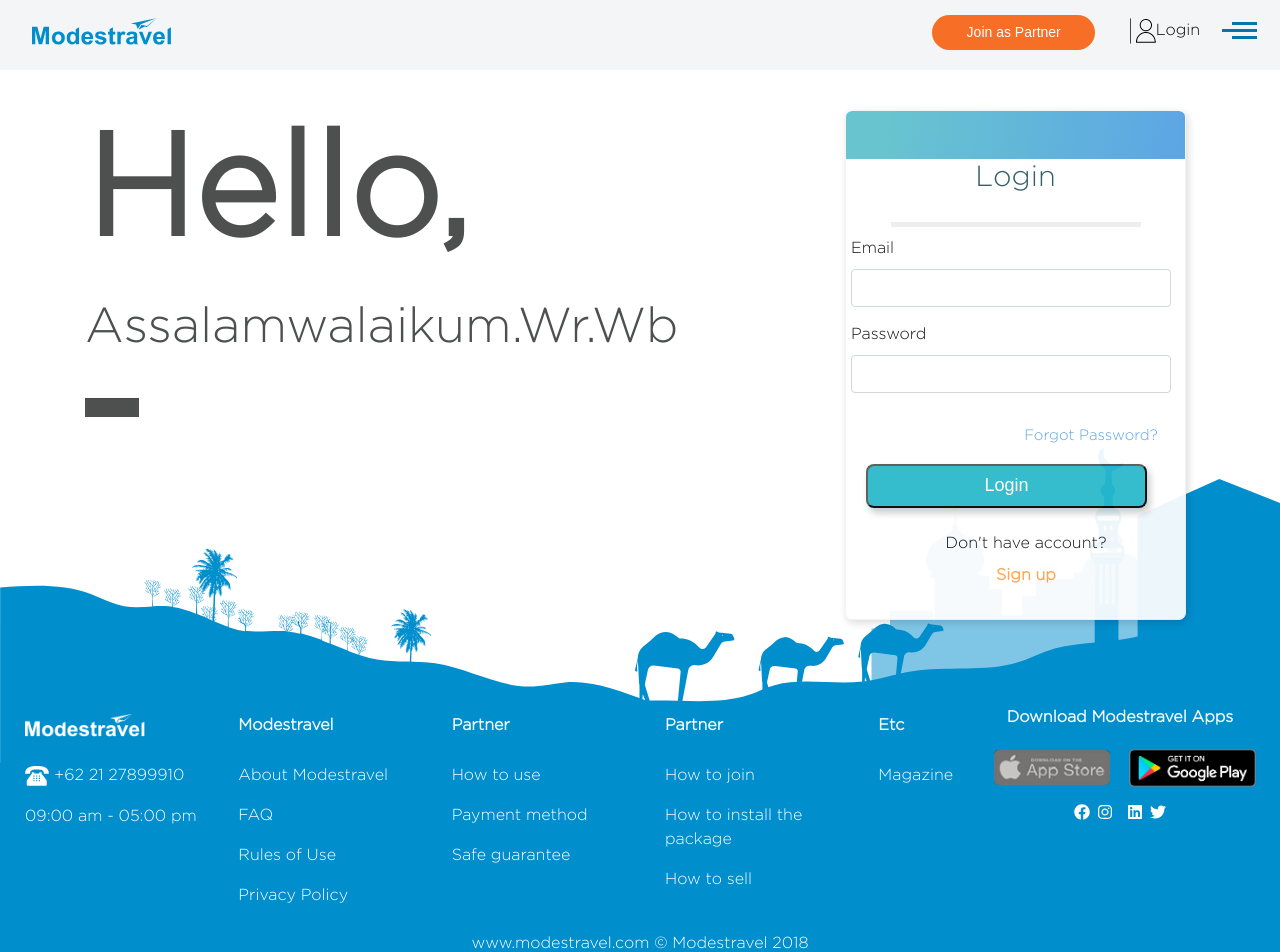
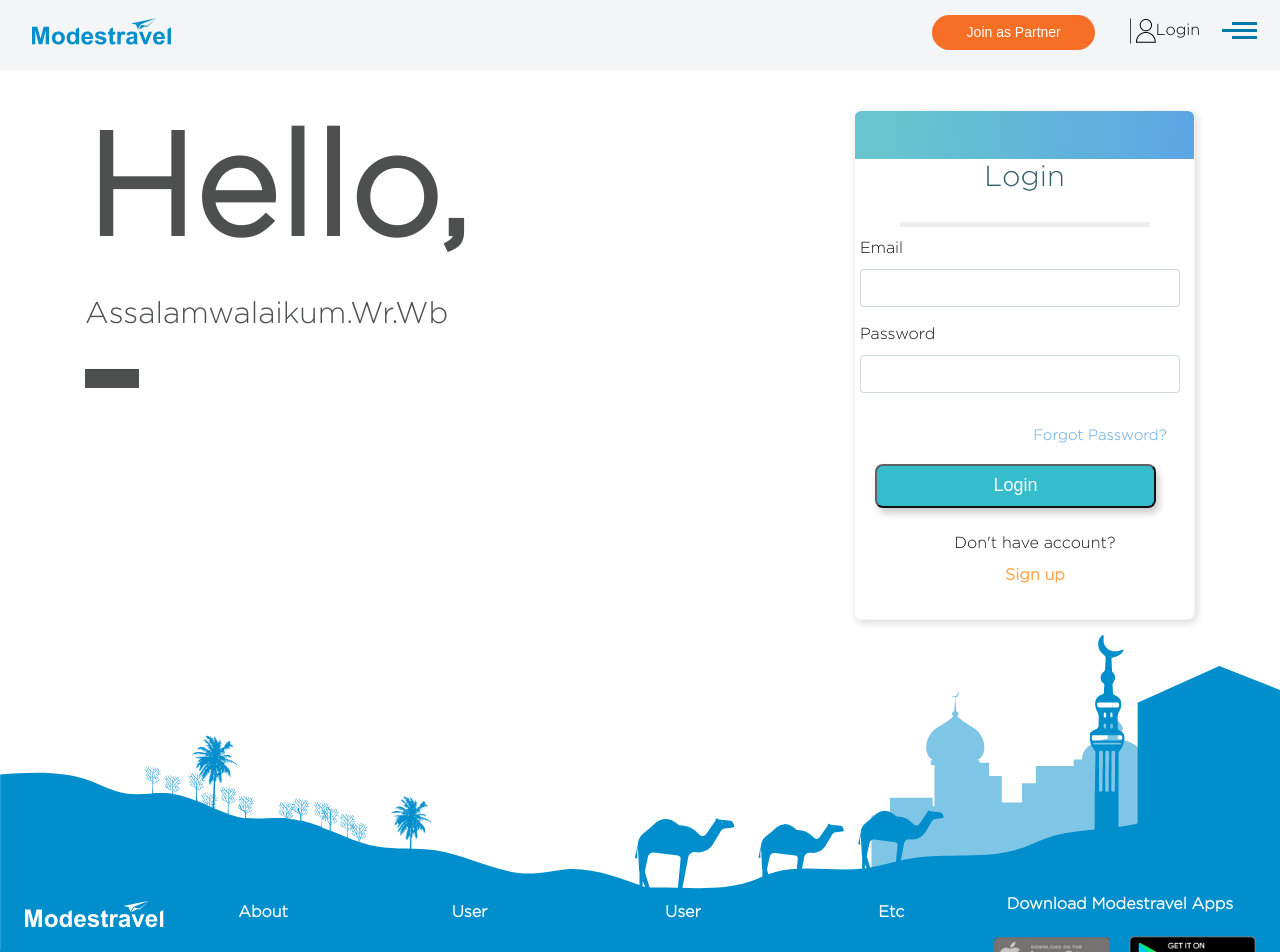
Before and after one commit to putrairawan992/umrahajj, a React (Create React App) app: page /loginuser in a window 1280 px wide. Shown: the top 952 px of the page. Built offline with nearby package versions, Linux system fonts and the light colour scheme.

Commit message:
updated css footer

```diff
--- a/src/components/Footer.jsx
+++ b/src/components/Footer.jsx
@@ -48,7 +48,7 @@ class Footer extends Component {
                 <ul className="menu">
                 <li className="menu22">
                 <NavLink tag={Link} to="/home">
-                    Modestravel
+                    About
                 </NavLink>
                 </li>
                 <li>
@@ -63,7 +63,7 @@ class Footer extends Component {
                 </li>
                 <li>
                   <NavLink tag={Link} to="/aturanpenggunaan">
-                   Rules of Use
+                  Term of use
                   </NavLink>
                 </li>
                 <li>
@@ -79,7 +79,7 @@ class Footer extends Component {
 							<ul className="menu">
               <li className="menu22">
                   <NavLink  tag={Link} to="#">
-                  Partner
+                  User
                   </NavLink>
                 </li>
                 <li>
@@ -105,17 +105,12 @@ class Footer extends Component {
 									<ul className="menu">
                   <li className="menu22">
                   <NavLink  tag={Link} to="howtobepartner">
-                  Partner
+                  User
                   </NavLink>
                 </li>
                 <li>
                 <NavLink  tag={Link} to="/carabergabung">
                 How to join
-                </NavLink>
-                </li>
-                <li>
-                <NavLink  tag={Link} to="/caramemasang">
-                How to install the package
                 </NavLink>
                 </li>
                 <li>
--- a/src/css/style.css
+++ b/src/css/style.css
@@ -265,6 +265,10 @@ margin-left: -33px;
   margin-right: 0px !important;
 }
 
+.loginuser .loginuser1 {
+  font-size: 8px;
+}
+
 .content-home-text {
   text-align: center;
   margin-top: 4.2em;
@@ -328,7 +332,7 @@ margin-top: 12em;
 
 .navbar-inverse {
 background-color: rgba(225, 229, 232, 0.38);
-height: 30vh !important;
+height: 17vh !important;
 }
 
 .slider-content-home .carousel-control-next, .slider-content-home .carousel-control-prev {
@@ -347,7 +351,7 @@ height: 30vh !important;
 
 @media screen and (min-width: 377px) and (max-width: 549px ){
   .navbar-inverse {
-    height: 30vh !important;
+    height: 17vh !important;
   }
 
 .device2 {
@@ -559,15 +563,9 @@ width: 100%;
     background-image: unset !important;
 }
 
-  #wrapper3 {
-    position: unset !important;
-    z-index: unset !important;
-  }
-
-  #wrapper2 {
-    position: unset !important;
-    z-index: unset !important;
-  }
+img.img-responsive.googleplay {
+  max-width: 40% !important;
+}
 
 }
 
@@ -730,10 +728,6 @@ width: 100%;
   background-size: cover;
   background-repeat: no-repeat;
   margin-top: 15px;
-}
-
-.menufirst1 .menu22 img {
- width: 120px;
 }
 
 .footer .menufirst1  p {
@@ -2333,7 +2327,7 @@ padding-bottom: 5px;
         /* Style for "Loreme Ips" */
       color: #4e5050;
       font-family: 'Gotham';
-      font-size: 49px;
+      font-size: 30px;
       font-weight: 400;
     }
 
@@ -2366,8 +2360,6 @@ padding-bottom: 5px;
       background-image: url("../images/Rectangle_324.png");
       background-position: top;
       background-repeat: no-repeat;
-      z-index: 1;
-      position: absolute;
     }
     /* STYLE WRAPPER END */
 
@@ -2515,8 +2507,6 @@ padding-bottom: 5px;
       background-position: top;
       background-repeat: no-repeat;
       background-size: contain;
-      position: absolute;
-      z-index: 1;
     }
     /* STYLE WRAPPER END */
 
@@ -2620,7 +2610,9 @@ padding-bottom: 5px;
         box-shadow: 3px 5px 7px rgba(0, 0, 0, 0.22);
         border-radius: 8px;
         background-color: #26b9cb;
-        margin-left: 85px;
+        margin-left: auto;
+        margin-right: auto;
+        display: block;
         color: white;
         margin-top: 0px;
         font-size: 18px;
```
